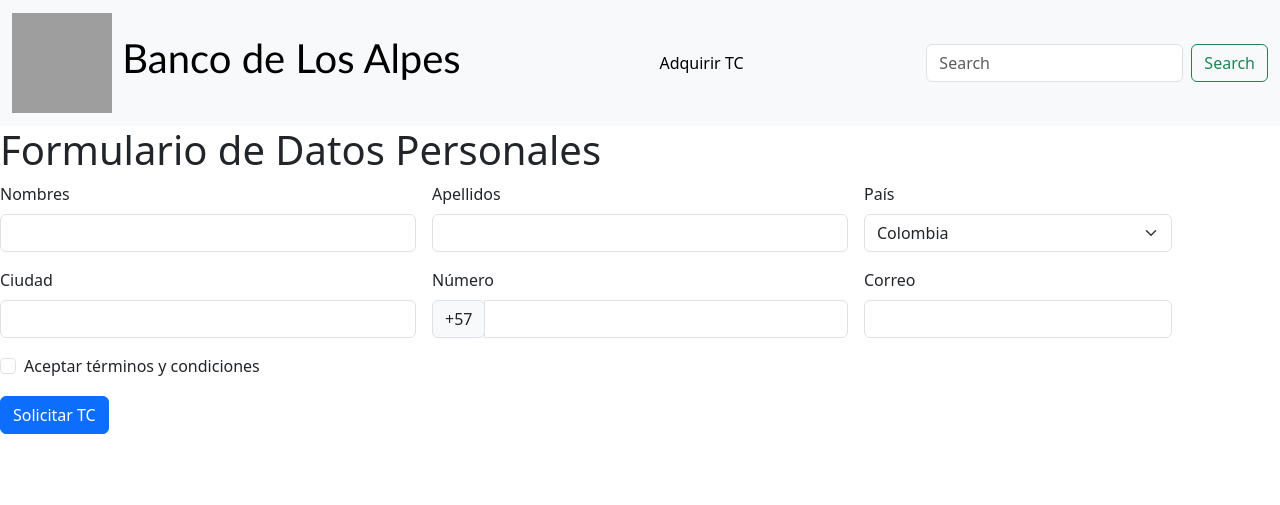
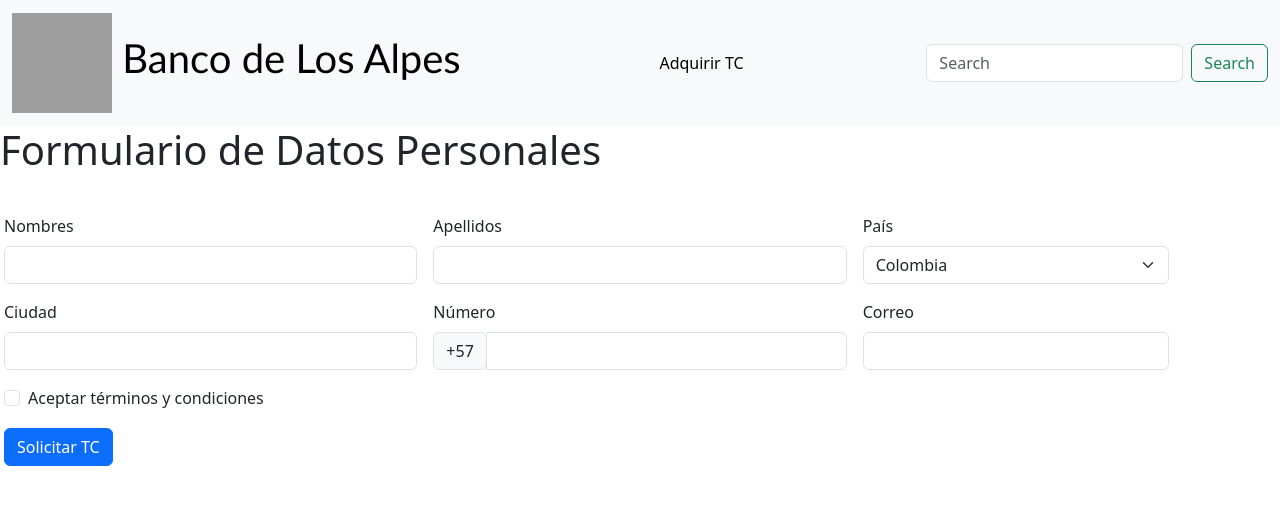
Before and after one commit to ArquiSoft-202410/ASR1, a Django app: page / in a window 1280 px wide. Shown: the top 505 px of the page. Run offline with Django 3.2, Linux system fonts and the light colour scheme; grey boxes are pictures that could not be loaded.

Commit message:
Style Form

```diff
--- a/ASR1/templates/ASR1/index.html
+++ b/ASR1/templates/ASR1/index.html
@@ -23,6 +23,7 @@
             </form>
         </div>
     </nav>
+    <div class="row d-flex justify-content-center align-items-center mb-3">
         <h1>Formulario de Datos Personales</h1>
         <form method="post" class="row g-3 needs-validation">
             {% csrf_token %}
@@ -101,6 +102,7 @@
             <button class="btn btn-primary" type="submit">Solicitar TC</button>
             </div>
         </form>
+    </div>
     <script src="https://cdn.jsdelivr.net/npm/bootstrap@5.3.3/dist/js/bootstrap.bundle.min.js" integrity="sha384-YvpcrYf0tY3lHB60NNkmXc5s9fDVZLESaAA55NDzOxhy9GkcIdslK1eN7N6jIeHz" crossorigin="anonymous"></script>
 </body>
 </html>
```
Lines whose indentation alone changed are shown as unchanged.
